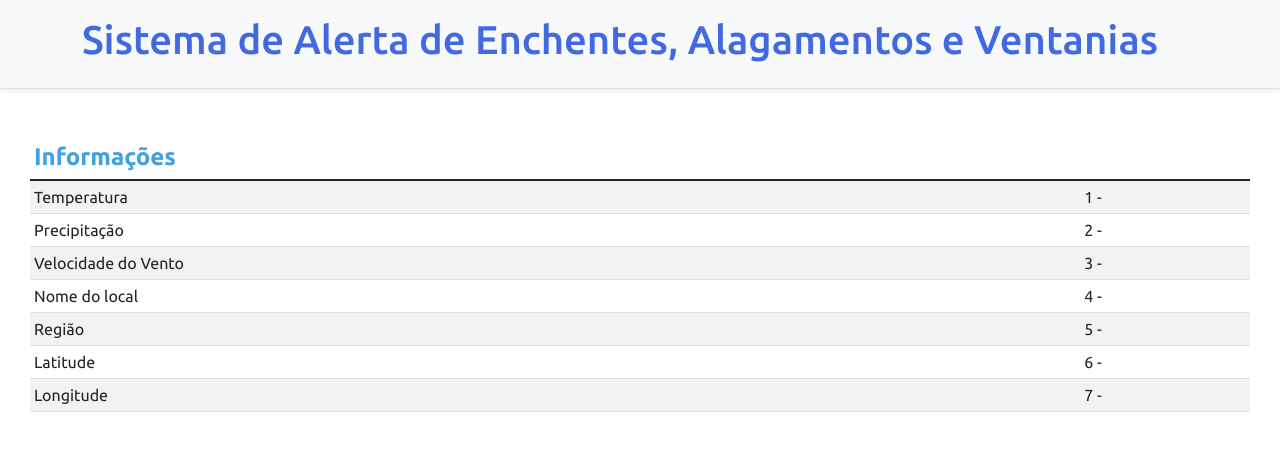
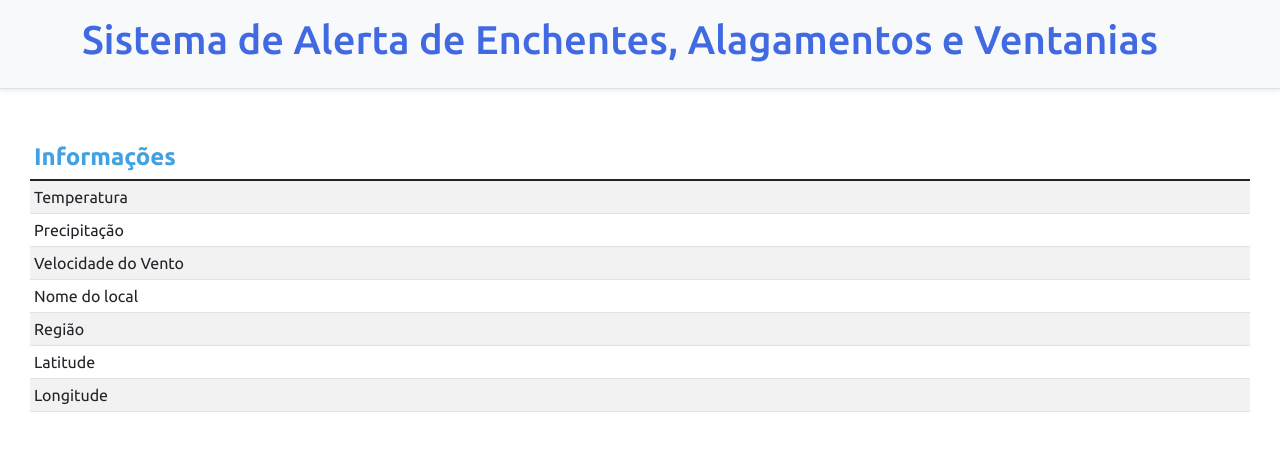
Before and after one commit to robmartinhao/projeto-pi8, a React (Create React App) app in the folder frontend/: page / in a window 1280 px wide. Shown: the top 462 px of the page. Built offline with nearby package versions, Linux system fonts and the light colour scheme; no server answers.

Commit message:
Remoção dos números

```diff
--- a/frontend/src/pages/Home/index.tsx
+++ b/frontend/src/pages/Home/index.tsx
@@ -51,32 +51,32 @@ const Home = () => {
                     <tbody>
                         <tr>
                             <td>Temperatura</td>
-                            <td>1 - {page?.current?.temp_c}</td>
+                            <td>{page?.current?.temp_c}</td>
                         </tr>
                         <tr>
                             <td>Precipitação</td>
-                            <td>2 - {page?.current?.precip_mm}</td>
+                            <td>{page?.current?.precip_mm}</td>
 
                         </tr>
                         <tr>
                             <td>Velocidade do Vento</td>
-                            <td>3 - {page?.current?.wind_kph}</td>
+                            <td>{page?.current?.wind_kph}</td>
                         </tr>
                         <tr>
                             <td>Nome do local</td>
-                            <td>4 - {page?.location?.name}</td>
+                            <td>{page?.location?.name}</td>
                         </tr>
                         <tr>
                             <td>Região</td>
-                            <td>5 - {page?.location?.region}</td>
+                            <td>{page?.location?.region}</td>
                         </tr>
                         <tr>
                             <td>Latitude</td>
-                            <td>6 - {page?.location?.lat}</td>
+                            <td>{page?.location?.lat}</td>
                         </tr>
                         <tr>
                             <td>Longitude</td>
-                            <td>7 - {page?.location?.lon}</td>
+                            <td>{page?.location?.lon}</td>
                         </tr>
                     </tbody>
                 </table>
```
